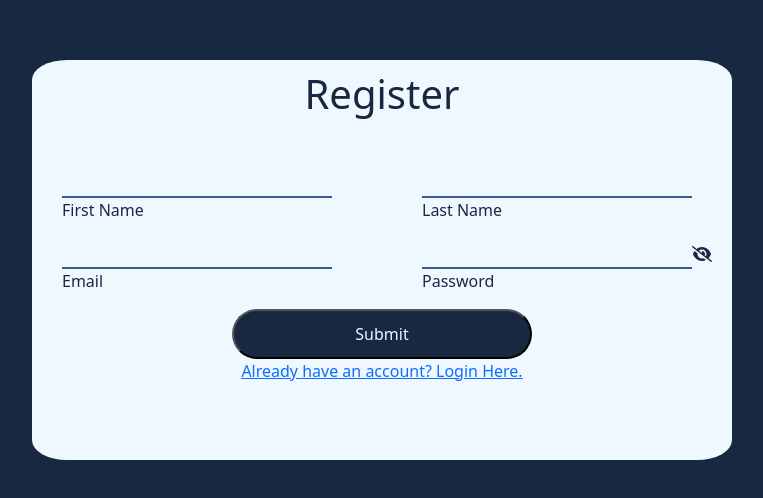
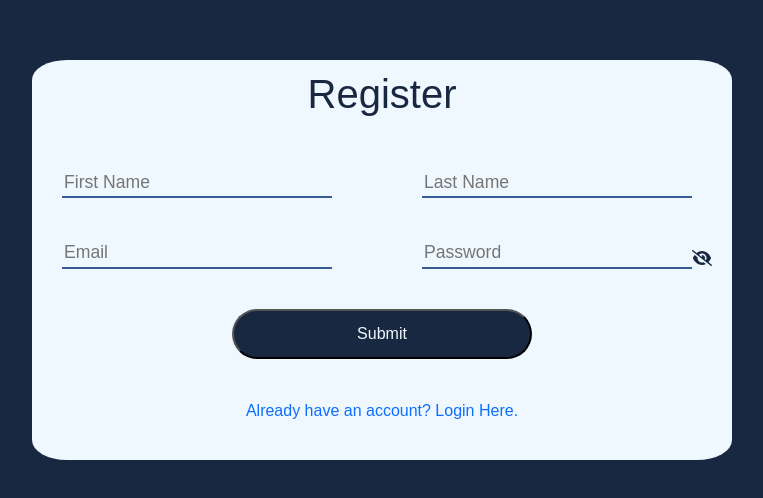
Before and after one commit to kaechesbord/Frontend, a React (Create React App) app: page /register in a window 1280 px wide. Shown: the part 140-638 px from the top of the page, without its empty margins (258-1021 px from the left). Built offline with nearby package versions, Linux system fonts and the light colour scheme.

Commit message:
Jel ovako

```diff
--- a/package.json
+++ b/package.json
@@ -6,16 +6,19 @@
     "@fortawesome/fontawesome-svg-core": "^6.2.1",
     "@fortawesome/free-solid-svg-icons": "^6.2.1",
     "@fortawesome/react-fontawesome": "^0.2.0",
+    "@hookform/resolvers": "^2.9.10",
     "@testing-library/jest-dom": "^5.16.5",
     "@testing-library/react": "^13.4.0",
     "@testing-library/user-event": "^13.5.0",
+    "axios": "^1.2.0",
     "bootstrap": "^5.2.3",
     "bootstrap-icons": "^1.10.2",
     "react": "^18.2.0",
     "react-dom": "^18.2.0",
     "react-router-dom": "^6.4.3",
     "react-scripts": "5.0.1",
-    "web-vitals": "^2.1.4"
+    "web-vitals": "^2.1.4",
+    "yup": "^0.32.11"
   },
   "scripts": {
     "start": "react-scripts start",
--- a/public/index.html
+++ b/public/index.html
@@ -24,7 +24,7 @@
       work correctly both with client-side routing and a non-root public URL.
       Learn how to configure a non-root public URL by running `npm run build`.
     -->
-    <title>CSGO</title>
+    <title>Enter Personal Data</title>
   </head>
   <body>
     <noscript>You need to enable JavaScript to run this app.</noscript>
--- /dev/null
+++ b/src/App.css
@@ -0,0 +1,107 @@
+*{
+    font-family: Arial, sans-serif;
+}
+.contained-reg{
+    background-color: #192841;
+  }
+  .contained-log{
+    background-color: #FF6863;
+  }
+  .contained-home{
+    background-color: chartreuse;
+}
+  input:focus{
+    outline: none;
+  }
+  .container{
+    display: flex;
+    justify-content: center;
+    align-items: center;
+    height: 100vh;
+  }
+  .form{
+    background-color: aliceblue;
+    height: 400px;
+    width: 700px;
+    border-radius: 5%;
+    padding: 10px;
+  }
+  .form2{
+    background-color: aliceblue;
+    height: 400px;
+    width: 400px;
+    border-radius: 5%;
+    padding: 10px;
+  }
+  .header{
+    color: #192841  ;
+    margin-bottom: 50px;
+    text-align: center;
+  }
+  .input{
+    background-color: aliceblue;
+    border-bottom-color: #192841 ;
+    border-top-style: none;
+    border-left-style: none;
+    border-right-style: none;
+    width: 270px;
+    margin-right: 70px;
+    color: #192841 ;
+    font-size: 1.1rem;
+    margin-left: 20px;
+    margin-bottom: 40px;
+  }
+  .upperlogin{
+    display: flex;
+  }
+  .lowerlogin{
+    display: flex;
+  }
+  .alr{
+    color: #192841  ;
+    font-weight: 500;
+    text-align: center;
+  }
+  .alr-link{
+    text-decoration: none;
+  }
+  .password{
+    display: flex;
+  }
+  .password input {
+    margin-right: 0px;
+  }
+  .eye{
+    background: none;
+      color: #192841 ;
+      border: none;
+      padding: 0;
+      font: inherit;
+      cursor: pointer;
+      outline: inherit;
+      margin-bottom: 30px;
+  }
+  .lowerlogin2{
+    display: flex;
+    flex-direction: column;
+    align-items: center;
+  }
+  .submit{
+    background-color: #192841;
+    width: 300px;
+    height: 50px;
+    border-radius: 50cm;
+    color: aliceblue;
+    transition: background-color  330ms ;
+  }
+  .submit:hover{
+    background-color: #304c7c;
+  }
+  .btncont{
+    display: flex;
+    justify-content: center;
+    margin-bottom: 40px;
+  }
+  .email2{
+    padding-left: 50px;
+  }
--- a/src/Home/Home.css
+++ /dev/null
@@ -1,3 +0,0 @@
-.contained-home{
-    background-color: chartreuse;
-}
--- a/src/Home/Home.js
+++ b/src/Home/Home.js
@@ -1,10 +1,13 @@
 import React from 'react'
-import "./Home.css"
+import "../App.css"
+import { Link } from 'react-router-dom'
 const Home = () => {
   return (
     <div className='contained-home'>
     <div className='container'>
       <h> I am Home</h>
+      <Link to={"/register"}><a href='#'>Register</a></Link>
+      <Link to={"/login"}><a href='#'>Login</a></Link>
     </div>
     </div>
   )
--- a/src/Login/Login.css
+++ /dev/null
@@ -1,90 +0,0 @@
-.contained-log{
-    background-color: #FF6863;
-  }
-  input:focus{
-    outline: none;
-  }
-  .container{
-    display: flex;
-    justify-content: center;
-    align-items: center;
-    height: 100vh;
-  }
-  .form{
-    background-color: aliceblue;
-    height: 400px;
-    width: 700px;
-    border-radius: 5%;
-    padding: 10px;
-  }
-  .form p{
-    color: #192841  ;
-    font-weight: 500;
-    margin-left: 20px;
-  }
-  .header{
-    color: #192841  ;
-    margin-bottom: 50px;
-    text-align: center;
-  }
-  .input{
-    background-color: aliceblue;
-    border-bottom-color: #192841 ;
-    border-top-style: none;
-    border-left-style: none;
-    border-right-style: none;
-    width: 270px;
-    margin-right: 70px;
-    color: #192841 ;
-    font-size: 1.1rem;
-    margin-left: 20px;
-  }
-  .upperlogin{
-    display: flex;
-  }
-  .lowerlogin{
-    display: flex;
-}
-.lowerlogin2{
-    display: flex;
-    flex-direction: column;
-    align-items: center;
-  }
-  .alr{
-    color: #192841  ;
-    font-weight: 500;
-    text-align: center;
-  }
-  .password{
-    display: flex;
-  }
-  .email2{
-    padding-left: 50px;
-  }
-  .password input {
-    margin-right: 0px;
-  }
-  .eye{
-    background: none;
-      color: #192841 ;
-      border: none;
-      padding: 0;
-      font: inherit;
-      cursor: pointer;
-      outline: inherit;
-  }
-  .submit{
-    background-color: #192841;
-    width: 300px;
-    height: 50px;
-    border-radius: 50cm;
-    color: aliceblue;
-    transition: background-color  330ms ;
-  }
-  .submit:hover{
-    background-color: #304c7c;
-  }
-  .btncont{
-    display: flex;
-    justify-content: center;
-  }
--- a/src/Login/Login.js
+++ b/src/Login/Login.js
@@ -1,30 +1,62 @@
 import React, { useState } from "react";
 import "bootstrap/dist/css/bootstrap.css";
-import "./Login.css"
+import "../App.css"
 import { FontAwesomeIcon } from "@fortawesome/react-fontawesome";
 import { faEye } from "@fortawesome/free-solid-svg-icons";
 import { faEyeSlash } from "@fortawesome/free-solid-svg-icons";
 import { Link } from "react-router-dom";
+import { useForm } from "react-hook-form";
+import * as yup from "yup";
+import { yupResolver } from "@hookform/resolvers/yup";
+import axios from "axios"
+
 
 const Login = () => {
   const [showPassword, setShowPassword] = useState(false);
+  const [email] = useState("")
+  const [password] = useState("")
   const showIcon = <FontAwesomeIcon icon={faEye} />;
   const hideIcon = <FontAwesomeIcon icon={faEyeSlash} />;
+
+  const onSubmit = () => {
+    axios.post("https://b053-178-209-19-23.eu.ngrok.io/login", {
+        email,
+        password,
+      })
+      .then((res) => console.log(res))
+      .catch((err) => console.log(err));
+  };
+  const schema = yup.object().shape({
+    email: yup.string().email().required(),
+    password: yup.string().min(8).max(32).required(),
+  });
+  const {
+    register,
+    handleSubmit,
+    reset,
+  } = useForm({ resolver: yupResolver(schema) });
+
+  const onSubmitHandler = (data) => {
+    console.log({ data });
+    onSubmit(data);
+    reset();
+  };
   return (
     <div className="contained-log">
     <div className="container">
-      <div className="form">
+      <div className="form2"  onSubmit={handleSubmit(onSubmitHandler)}>
         <h1 className="header">Login</h1>
         <div className="lowerlogin2">
           <div className="email2">
-            <input type="text" className="input" />
-            <p>Email</p>
+            <input type="text" className="input" placeholder="Email" {...register("email")} required/>
           </div>
           <div className="password-cont">
             <div className="password">
               <input
                 type={showPassword ? "text" : "password"}
                 className="input"
+                placeholder="Password"
+                {...register("password")} required
               />
               <button
                 className="eye"
@@ -33,18 +65,15 @@ const Login = () => {
                 {showPassword ? showIcon : hideIcon}
               </button>
             </div>
-            <p>Password</p>
           </div>
         </div>
         <div className="btncont">
-          <button type="button" className="submit">
+          <button type="button" onClick={onSubmit} className="submit">
             Login
           </button>
         </div>
         <div className="alr">
-          <a href=" #" class="link-primary">
-           <Link to={"/register"}> Don't have an account? Register Here.</Link>
-          </a>
+           <Link className="alr-link" to={"/register"}> Don't have an account? Register Here.</Link>
         </div>
       </div>
     </div>
--- a/src/Register/Register.css
+++ /dev/null
@@ -1,82 +0,0 @@
-.contained-reg{
-    background-color: #192841;
-  }
-  input:focus{
-    outline: none;
-  }
-  .container{
-    display: flex;
-    justify-content: center;
-    align-items: center;
-    height: 100vh;
-  }
-  .form{
-    background-color: aliceblue;
-    height: 400px;
-    width: 700px;
-    border-radius: 5%;
-    padding: 10px;
-  }
-  .form p{
-    color: #192841  ;
-    font-weight: 500;
-    margin-left: 20px;
-  }
-  .header{
-    color: #192841  ;
-    margin-bottom: 50px;
-    text-align: center;
-  }
-  .input{
-    background-color: aliceblue;
-    border-bottom-color: #192841 ;
-    border-top-style: none;
-    border-left-style: none;
-    border-right-style: none;
-    width: 270px;
-    margin-right: 70px;
-    color: #192841 ;
-    font-size: 1.1rem;
-    margin-left: 20px;
-  }
-  .upperlogin{
-    display: flex;
-  }
-  .lowerlogin{
-    display: flex;
-  }
-  .alr{
-    color: #192841  ;
-    font-weight: 500;
-    text-align: center;
-  }
-  .password{
-    display: flex;
-  }
-  .password input {
-    margin-right: 0px;
-  }
-  .eye{
-    background: none;
-      color: #192841 ;
-      border: none;
-      padding: 0;
-      font: inherit;
-      cursor: pointer;
-      outline: inherit;
-  }
-  .submit{
-    background-color: #192841;
-    width: 300px;
-    height: 50px;
-    border-radius: 50cm;
-    color: aliceblue;
-    transition: background-color  330ms ;
-  }
-  .submit:hover{
-    background-color: #304c7c;
-  }
-  .btncont{
-    display: flex;
-    justify-content: center;
-  }
--- a/src/Register/Register.js
+++ b/src/Register/Register.js
@@ -1,5 +1,6 @@
 import React, { useState } from "react";
-import "./Register.css";
+import "../App.css";
+import axios from "axios";
 import "bootstrap/dist/css/bootstrap.css";
 import { FontAwesomeIcon } from "@fortawesome/react-fontawesome";
 import { faEye } from "@fortawesome/free-solid-svg-icons";
@@ -8,33 +9,63 @@ import { Link } from "react-router-dom";
 
 const Register = () => {
   const [showPassword, setShowPassword] = useState(false);
+  const [firstName, setFname] = useState("");
+  const [lastName, setLname] = useState("");
+  const [email, setEmail] = useState("");
+  const [password, setPassword] = useState("");
   const showIcon = <FontAwesomeIcon icon={faEye} />;
   const hideIcon = <FontAwesomeIcon icon={faEyeSlash} />;
+
+  const onSubmit = () => {
+    axios.post("https://b053-178-209-19-23.eu.ngrok.io/register", {
+        firstName,
+        lastName,
+        email,
+        password,
+      })
+      .then((res) => console.log(res))
+      .catch((err) => console.log(err));
+  };
+
   return (
-    <div className = "contained-reg">
+    <div className="contained-reg">
       <div className="container">
         <div className="form">
           <h1 className="header">Register</h1>
           <div className="upperlogin">
             <div className="fname">
-            <input type="text" className="input" />
-            <p>First Name</p>
+              <input
+                type="text"
+                className="input"
+                placeholder="First Name"
+                onChange={(e) => setFname(e.target.value)}
+              />
             </div>
             <div className="lname">
-            <input type="text" className="input" />
-            <p>Last Name</p>
+              <input
+                type="text"
+                className="input"
+                placeholder="Last Name"
+                onChange={(e) => setLname(e.target.value)}
+              />
             </div>
           </div>
           <div className="lowerlogin">
             <div className="email">
-            <input type="text" className="input" />
-            <p>Email</p>
+              <input
+                type="text"
+                className="input"
+                placeholder="Email"
+                onChange={(e) => setEmail(e.target.value)}
+              />
             </div>
             <div className="password-cont">
               <div className="password">
                 <input
                   type={showPassword ? "text" : "password"}
                   className="input"
+                  placeholder="Password"
+                  onChange={(e) => setPassword(e.target.value)}
                 />
                 <button
                   className="eye"
@@ -43,18 +74,15 @@ const Register = () => {
                   {showPassword ? showIcon : hideIcon}
                 </button>
               </div>
-            <p>Password</p>
             </div>
           </div>
           <div className="btncont">
-          <button type="button" className="submit">
+            <button type="button" className="submit" onClick={onSubmit}>
               Submit
             </button>
           </div>
           <div className="alr">
-          <a href=" #" class="link-primary">
-           <Link to={"/login"}> Already have an account? Login Here.</Link>
-          </a>
+              <Link className="alr-link" to={"/login"}> Already have an account? Login Here.</Link>
           </div>
         </div>
       </div>
```
Also changed, not shown: 1 other file (tests, documents, lock files or other folders). Lines whose indentation alone changed are shown as unchanged.
